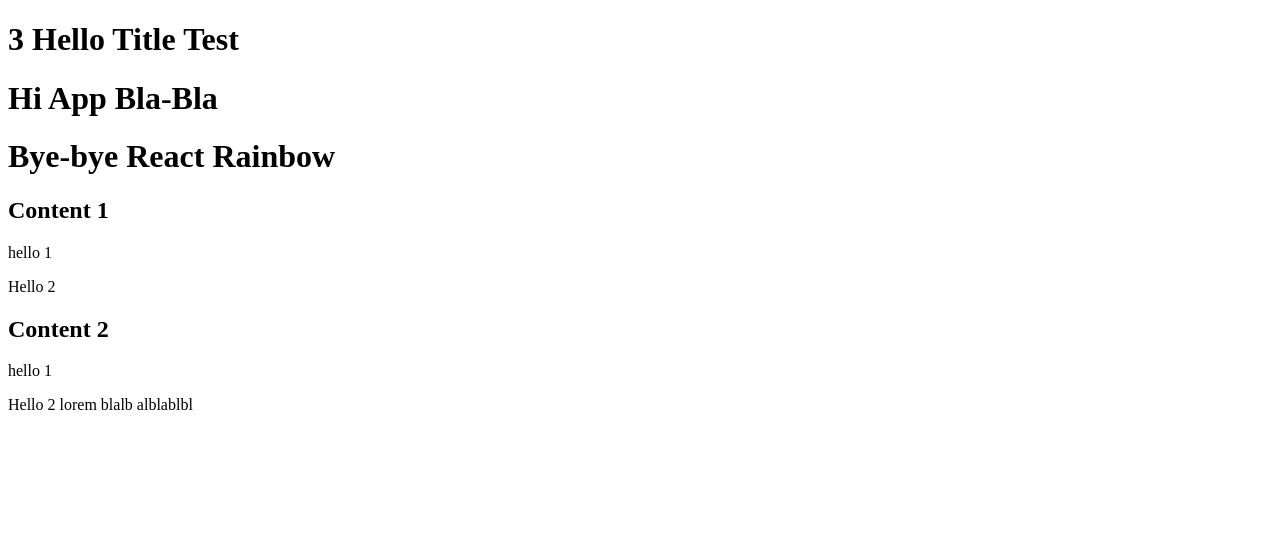
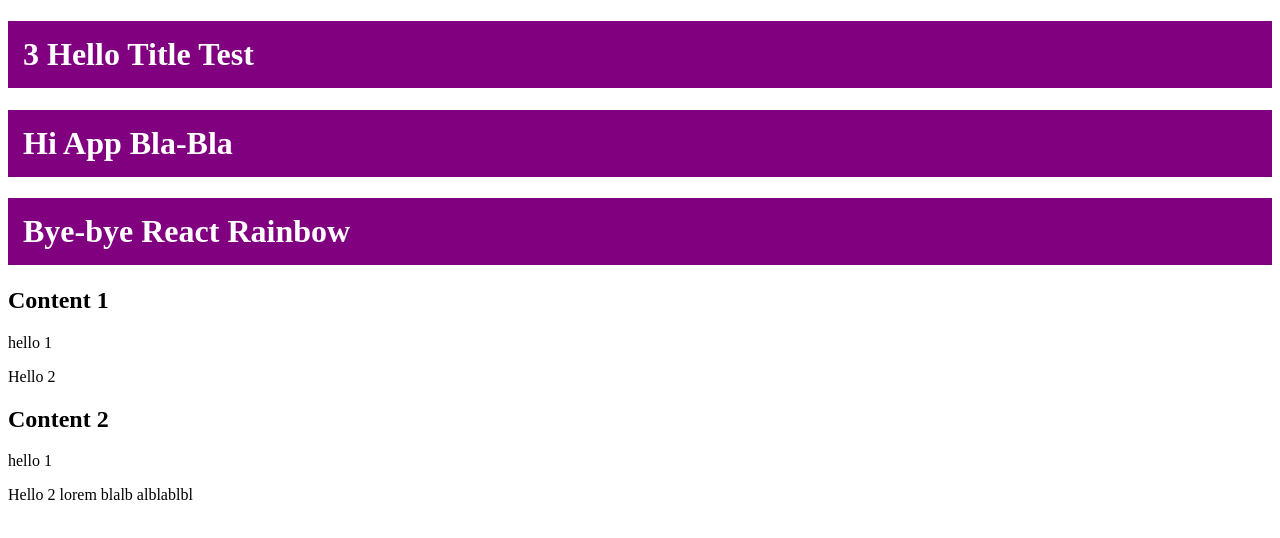
Before and after one commit to kznkv-skillup/react-shop-project-16-03, a React (Create React App) app: page / in a window 1280 px wide. Shown: the top 538 px of the page. Built offline with nearby package versions, Linux system fonts and the light colour scheme.

Commit message:
+added css

```diff
--- /dev/null
+++ b/src/Content.tsx
@@ -0,0 +1,17 @@
+type ContentType = {
+    title: string
+    text1: string
+    text2: string
+}
+
+const Content = ({ title, text1, text2 }: ContentType) => {
+    return (
+        <>
+            <h2>{title}</h2>
+            <p>{text1}</p>
+            <p>{text2}</p>
+        </>
+    )
+}
+
+export default Content
--- /dev/null
+++ b/src/Header.css
@@ -0,0 +1,5 @@
+.header {
+    background-color: purple;
+    color: white;
+    padding: 15px;
+}
--- /dev/null
+++ b/src/Header.tsx
@@ -0,0 +1,27 @@
+import './Header.css'
+
+type HeaderProps = {
+    text: string
+    leftPart: string
+    rightPart: string
+    order?: number
+    background?: string
+    color?: string
+}
+
+const Header = ({
+    order,
+    leftPart,
+    text,
+    rightPart,
+    background = 'purple',
+    color = 'white',
+}: HeaderProps) => {
+    return (
+        <h1 className="header">
+            {order} {leftPart} {text} {rightPart}
+        </h1>
+    )
+}
+
+export default Header
--- a/src/index.tsx
+++ b/src/index.tsx
@@ -1,43 +1,31 @@
 import React from 'react'
 import ReactDOM from 'react-dom/client'
-
-type HeaderProps = {
-    text: string
-    leftPart: string
-    rightPart: string
-    order?: number
-}
-
-type ContentType = {
-    title: string
-    text1: string
-    text2: string
-}
-
-const Header = ({ order, leftPart, text, rightPart }: HeaderProps) => {
-    return (
-        <h1>
-            {order} {leftPart} {text} {rightPart}
-        </h1>
-    )
-}
-
-const Content = ({ title, text1, text2 }: ContentType) => {
-    return (
-        <>
-            <h2>{title}</h2>
-            <p>{text1}</p>
-            <p>{text2}</p>
-        </>
-    )
-}
+import Header from './Header'
+import Content from './Content'
 
 const App = () => {
     return (
         <>
-            <Header order={3} text="Title" leftPart="Hello" rightPart="Test" />
-            <Header text="App" leftPart="Hi" rightPart="Bla-Bla" />
-            <Header text="React" leftPart="Bye-bye" rightPart="Rainbow" />
+            <Header
+                order={3}
+                text="Title"
+                leftPart="Hello"
+                rightPart="Test"
+                background="aqua"
+                color="green"
+            />
+            <Header
+                text="App"
+                leftPart="Hi"
+                rightPart="Bla-Bla"
+                background="green"
+            />
+            <Header
+                text="React"
+                leftPart="Bye-bye"
+                rightPart="Rainbow"
+                color="yellow"
+            />
             <Content title="Content 1" text1="hello 1" text2="Hello 2" />
             <Content
                 title="Content 2"
```
